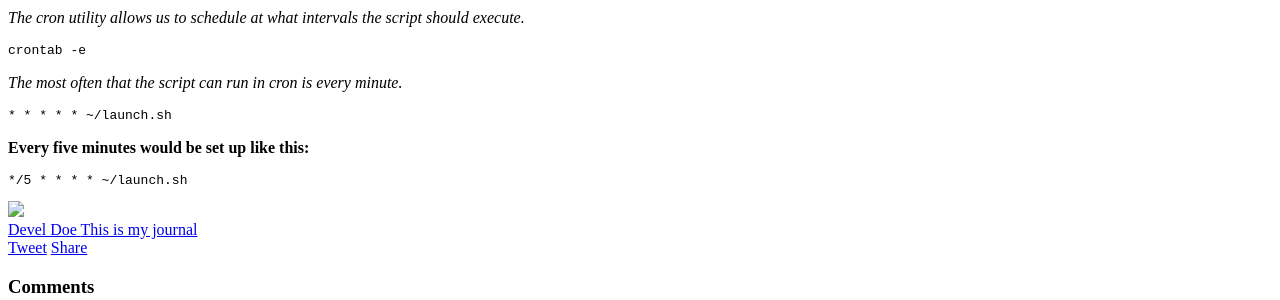
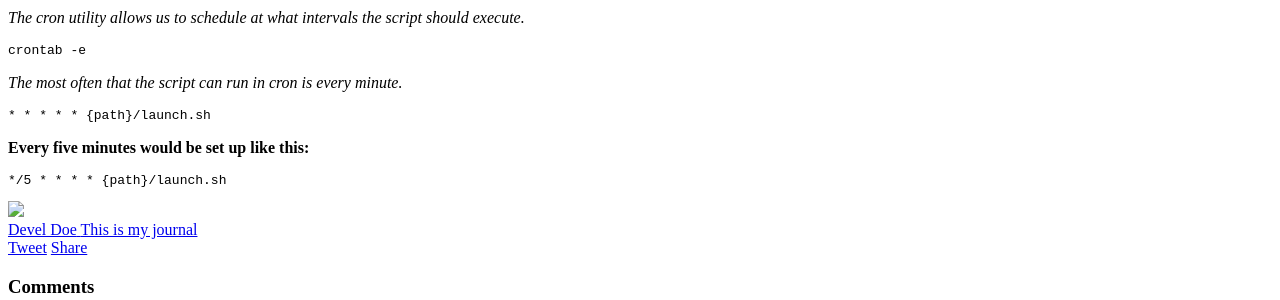
Before and after one commit to develdoe/develdoe.github.io, a Jekyll site: the page built from _posts/2016-12-15-restart-program-bash-script.md, in a window 1280 px wide. Shown: the part 337-637 px from the top of the page. Built offline with Jekyll 4.4.1, drawn with Linux system fonts in a browser that asks for light colours; nearby versions of some CDN libraries; comment, search, counter and statistics services are not loaded.

Commit message:
Updated 2016-12-15-restart-program-bash-script.md

````diff
--- a/_posts/2016-12-15-restart-program-bash-script.md
+++ b/_posts/2016-12-15-restart-program-bash-script.md
@@ -32,11 +32,11 @@ crontab -e
 *The most often that the script can run in cron is every minute.*
 
 ```
-* * * * * ~/launch.sh
+* * * * * {path}/launch.sh
 ```
 
 **Every five minutes would be set up like this:**
 
 ```
-*/5 * * * * ~/launch.sh
+*/5 * * * * {path}/launch.sh
 ```
````
